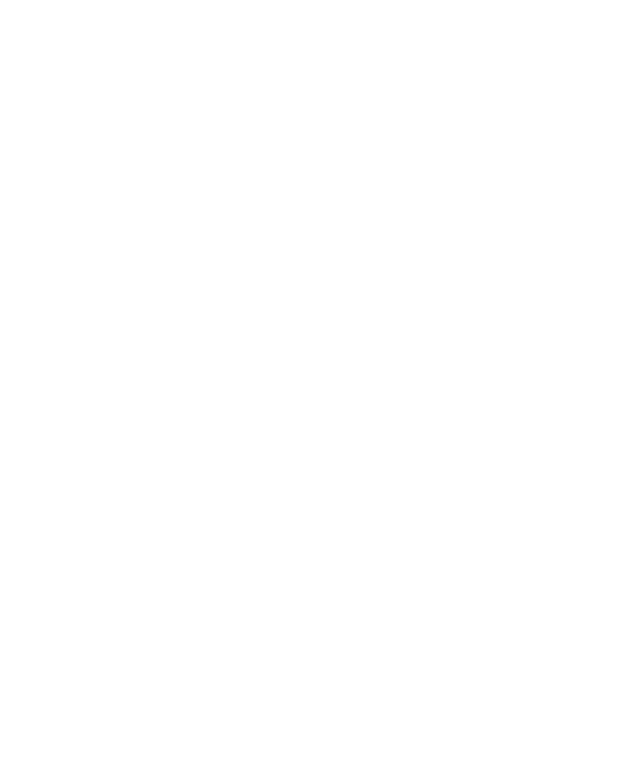
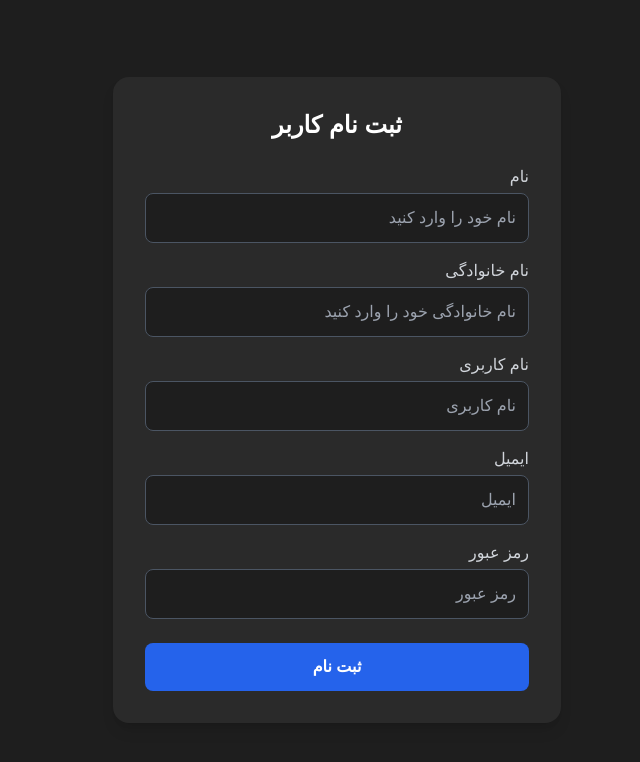
Before and after one commit to Arminnj1379/Ads-Campaign-React, a React (Create React App) app: page /register in a window 1280 px wide. Before the commit this address had no page. Shown: the top 762 px of the page, without its empty margins (362-1002 px from the left). Built offline with nearby package versions, Linux system fonts and the light colour scheme; a small style sheet from the web is missing.

Commit message:
Add Register Page And fix Ad page View

```diff
--- a/package.json
+++ b/package.json
@@ -20,6 +20,7 @@
     "lucide-react": "^0.525.0",
     "react": "^19.1.0",
     "react-dom": "^19.1.0",
+    "react-icons": "^5.5.0",
     "react-router-dom": "^7.6.2",
     "react-scripts": "5.0.1",
     "sweetalert2": "^11.22.0",
--- a/src/App.tsx
+++ b/src/App.tsx
@@ -5,6 +5,7 @@ import Login from "./pages/Login/Login";
 import AuthLoader from "./components/AuthLoader/AuthLoader";
 import AdPage from "./pages/AdPage/AdPage";
 import CreateAdPage from "./pages/AdPage/CreateAdPage";
+import Register from "./pages/Register/Register";
 
 function App() {
   return (
@@ -15,6 +16,7 @@ function App() {
         <Route path="/home" element={<HomePage />} />
         <Route path="/ad/:id" element={<AdPage />} />
         <Route path="/ads/create" element={<CreateAdPage />} />
+        <Route path="/register" element={<Register />} />
       </Routes>
     </BrowserRouter>
   );
--- a/src/api/adsService.jsx
+++ b/src/api/adsService.jsx
@@ -11,3 +11,7 @@ export const getByUserIdAds = () => api.get("/Ad/GetByUserId");
 export const deleteAds = (id) => api.get("/Ad/Delete?id=" + id);
 
 export const updateAds = (id, data) => api.get("/Ad/Update?id=" + id, data);
+
+export const viewAds = (id) => api.post("/Ad/IncrementViewCount?id=" + id);
+
+export const getRelatedAds = (id) => api.get("/Ad/GetRelatedAdsWithImages?adId=" + id);
--- a/src/api/userService.jsx
+++ b/src/api/userService.jsx
@@ -1,10 +1,10 @@
-import api from './httpService';
+import api from "./httpService";
 
-export const getUsers = () => api.get('/user/getall');
+export const getUsers = () => api.get("/user/getall");
 
 export const getUserById = (id) => api.get(`/user/getbyid/${id}`);
 
-export const createUser = (data) => api.post('/User/Create', data);
+export const createUser = async (data) => api.post("/User/Create", data);
 
 // export const updateUser = (id, data) => api.put(`/users/${id}`, data);
 
--- a/src/components/AdList/AdList.jsx
+++ b/src/components/AdList/AdList.jsx
@@ -39,7 +39,7 @@ const AdList = () => {
                 {ad.title}
               </h3>
             </Link>
-            <p className="text-gray-500 text-xs">{ad.subtitle}</p>
+            <p className="text-gray-500 text-xs">{ad.title}</p>
             <p className="text-gray-500 text-sm font-medium">{ad.price?.toLocaleString("fa-IR")} تومان</p>
             <p className="text-gray-500 text-xs">
               لحظاتی پیش در {ad.location || "نامشخص"}
--- a/src/pages/Login/Login.css
+++ b/src/pages/Login/Login.css
@@ -1,26 +1,25 @@
-/* src/components/Login.css */
-@import url('https://cdn.jsdelivr.net/gh/rastikerdar/vazirmatn@v33.003/Vazirmatn-font-face.css');
-
 body {
     margin: 0;
     font-family: 'Vazirmatn', sans-serif;
     direction: rtl;
     text-align: right;
+    background-color: #121212; /* پس‌زمینه کلی دارک */
+    color: #f0f0f0;
 }
 
 .login-container {
     display: flex;
-    flex-direction: row-reverse; /* راست به چپ */
+    flex-direction: row-reverse;
     height: 100vh;
-    background-color: #f8f9fa;
+    background-color: #121212; /* دارک */
 }
 
 .login-form-wrapper {
     padding: 40px;
     width: 100%;
     max-width: 400px;
-    background-color: white;
-    box-shadow: 0 4px 12px rgba(0, 0, 0, 0.1);
+    background-color: #1e1e1e; /* دارک‌تر */
+    box-shadow: 0 4px 12px rgba(0, 0, 0, 0.4);
     border-radius: 8px;
     margin: auto;
     display: flex;
@@ -30,12 +29,12 @@ body {
 
 .login-form-wrapper h2 {
     margin-bottom: 10px;
-    color: #333;
+    color: #fff; /* متن سفید */
 }
 
 .login-form-wrapper p {
     margin-bottom: 30px;
-    color: #666;
+    color: #bbb;
     font-size: 0.9rem;
 }
 
@@ -47,15 +46,17 @@ body {
     display: block;
     margin-bottom: 8px;
     font-weight: bold;
-    color: #333;
+    color: #ddd;
 }
 
 .form-group input {
     width: 100%;
     padding: 10px 12px;
-    border: 1px solid #ccc;
+    border: 1px solid #444;
     border-radius: 6px;
     font-size: 0.95rem;
+    background-color: #2a2a2a; /* زمینه تیره */
+    color: #fff;
     direction: ltr;
 }
 
@@ -76,7 +77,7 @@ body {
 }
 
 .error-message {
-    color: red;
+    color: #ff6b6b;
     margin-bottom: 15px;
     font-size: 0.9rem;
 }
@@ -84,11 +85,11 @@ body {
 .form-footer {
     margin-top: 20px;
     font-size: 0.9rem;
-    color: #555;
+    color: #aaa;
 }
 
 .form-footer a {
-    color: #007bff;
+    color: #4da3ff;
     text-decoration: none;
     margin-right: 5px;
 }
@@ -104,8 +105,6 @@ body {
 @media (min-width: 768px) {
     .login-container {
         flex-direction: row;
-        /* max-width: 900px;
-        margin: 50px auto; */
         border-radius: 10px;
         overflow: hidden;
     }
@@ -118,7 +117,7 @@ body {
     .login-image {
         display: block;
         width: 50%;
-        background-color: #e8ecf4;
+        background-color: #1a1a1a;
     }
 
     .login-image img {
--- /dev/null
+++ b/src/pages/Register/Register.jsx
@@ -0,0 +1,153 @@
+import React, { useState } from "react";
+import { createUser } from "../../api/userService";
+import AlertService from "../../utils/alertService";
+import { useNavigate } from "react-router-dom";
+
+export default function Register() {
+  const [formData, setFormData] = useState({
+    userName: "",
+    email: "",
+    password: "",
+    firstName: "",
+    lastName: "",
+  });
+  const navigate = useNavigate();
+
+  const [errors, setErrors] = useState({});
+
+  const handleChange = (e) => {
+    setFormData({
+      ...formData,
+      [e.target.name]: e.target.value,
+    });
+    setErrors((prev) => ({ ...prev, [e.target.name]: "" })); // پاک کردن خطا هنگام تایپ
+  };
+
+  const validate = () => {
+    let tempErrors = {};
+    Object.keys(formData).forEach((key) => {
+      if (!formData[key].trim()) {
+        tempErrors[key] = "پر کردن این فیلد الزامی است";
+      }
+    });
+    setErrors(tempErrors);
+    return Object.keys(tempErrors).length === 0;
+  };
+
+  const handleSubmit = async (e) => {
+    e.preventDefault();
+
+    if (!validate()) return;
+
+    try {
+      debugger;
+      await createUser(formData);
+      AlertService.success("", "کاربر با موفقیت ثبت شد").then(() => {
+        navigate("/login");
+      });
+    } catch (err) {
+      AlertService.error("", "حطا در انجام عملیات");
+    }
+  };
+
+  return (
+    <div className="flex justify-center items-center min-h-screen bg-[#1e1e1e]">
+      <form
+        onSubmit={handleSubmit}
+        className="bg-[#2a2a2a] p-8 rounded-2xl shadow-lg w-full max-w-md"
+      >
+        <h2 className="text-2xl font-bold text-white mb-6 text-center">
+          ثبت نام کاربر
+        </h2>
+
+        {/* FirstName */}
+        <div className="mb-4">
+          <label className="block text-gray-300 mb-1">نام</label>
+          <input
+            type="text"
+            name="firstName"
+            value={formData.firstName}
+            onChange={handleChange}
+            className="w-full p-3 rounded-lg bg-[#1e1e1e] text-white border border-gray-600 focus:border-blue-500 focus:outline-none"
+            placeholder="نام خود را وارد کنید"
+          />
+          {errors.firstName && (
+            <p className="text-red-500 text-sm mt-1">{errors.firstName}</p>
+          )}
+        </div>
+
+        {/* LastName */}
+        <div className="mb-4">
+          <label className="block text-gray-300 mb-1">نام خانوادگی</label>
+          <input
+            type="text"
+            name="lastName"
+            value={formData.lastName}
+            onChange={handleChange}
+            className="w-full p-3 rounded-lg bg-[#1e1e1e] text-white border border-gray-600 focus:border-blue-500 focus:outline-none"
+            placeholder="نام خانوادگی خود را وارد کنید"
+          />
+          {errors.lastName && (
+            <p className="text-red-500 text-sm mt-1">{errors.lastName}</p>
+          )}
+        </div>
+
+        {/* UserName */}
+        <div className="mb-4">
+          <label className="block text-gray-300 mb-1">نام کاربری</label>
+          <input
+            type="text"
+            name="userName"
+            value={formData.userName}
+            onChange={handleChange}
+            className="w-full p-3 rounded-lg bg-[#1e1e1e] text-white border border-gray-600 focus:border-blue-500 focus:outline-none"
+            placeholder="نام کاربری"
+          />
+          {errors.userName && (
+            <p className="text-red-500 text-sm mt-1">{errors.userName}</p>
+          )}
+        </div>
+
+        {/* Email */}
+        <div className="mb-4">
+          <label className="block text-gray-300 mb-1">ایمیل</label>
+          <input
+            type="email"
+            name="email"
+            value={formData.email}
+            onChange={handleChange}
+            className="w-full p-3 rounded-lg bg-[#1e1e1e] text-white border border-gray-600 focus:border-blue-500 focus:outline-none"
+            placeholder="ایمیل"
+          />
+          {errors.email && (
+            <p className="text-red-500 text-sm mt-1">{errors.email}</p>
+          )}
+        </div>
+
+        {/* Password */}
+        <div className="mb-6">
+          <label className="block text-gray-300 mb-1">رمز عبور</label>
+          <input
+            type="password"
+            name="password"
+            value={formData.password}
+            onChange={handleChange}
+            className="w-full p-3 rounded-lg bg-[#1e1e1e] text-white border border-gray-600 focus:border-blue-500 focus:outline-none"
+            placeholder="رمز عبور"
+          />
+          {errors.password && (
+            <p className="text-red-500 text-sm mt-1">{errors.password}</p>
+          )}
+        </div>
+
+        {/* Submit Button */}
+        <button
+          type="submit"
+          className="w-full bg-blue-600 hover:bg-blue-700 text-white p-3 rounded-lg font-bold transition-all"
+        >
+          ثبت نام
+        </button>
+      </form>
+    </div>
+  );
+}
```
Also changed, not shown: src/pages/AdPage/AdPage.jsx (+103 -42 lines), 1 other file (tests, documents, lock files or other folders).
